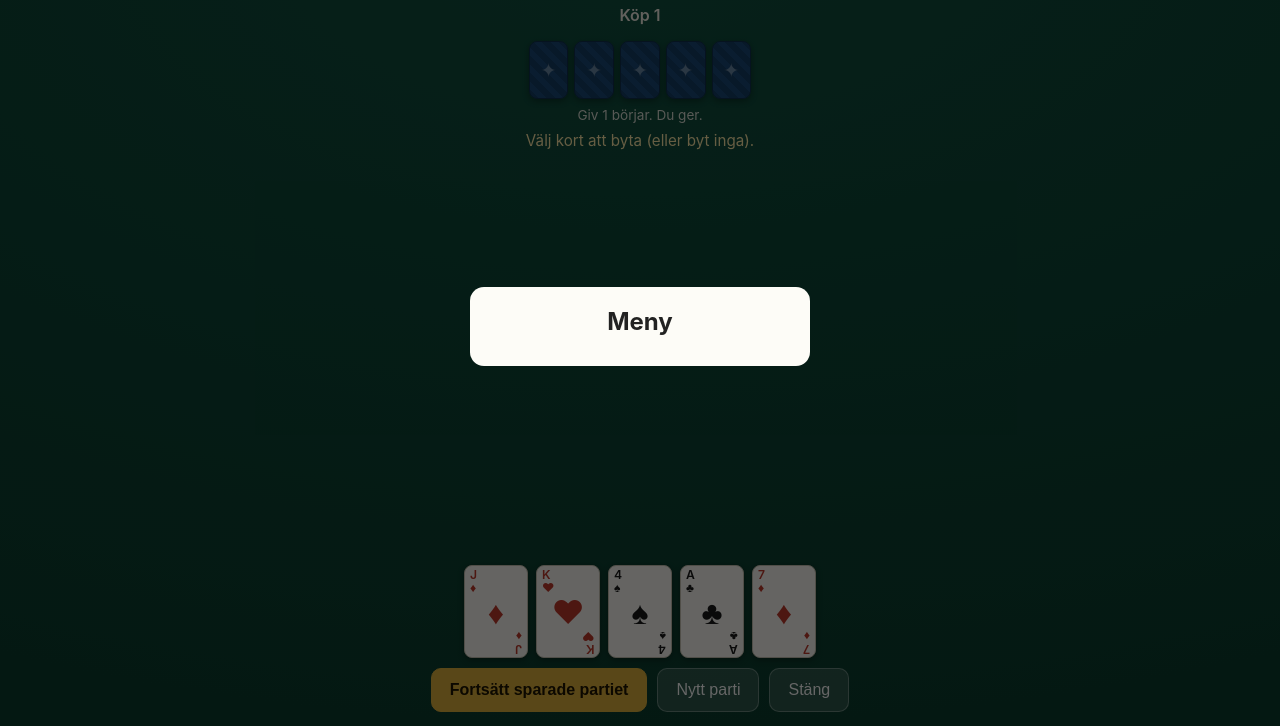
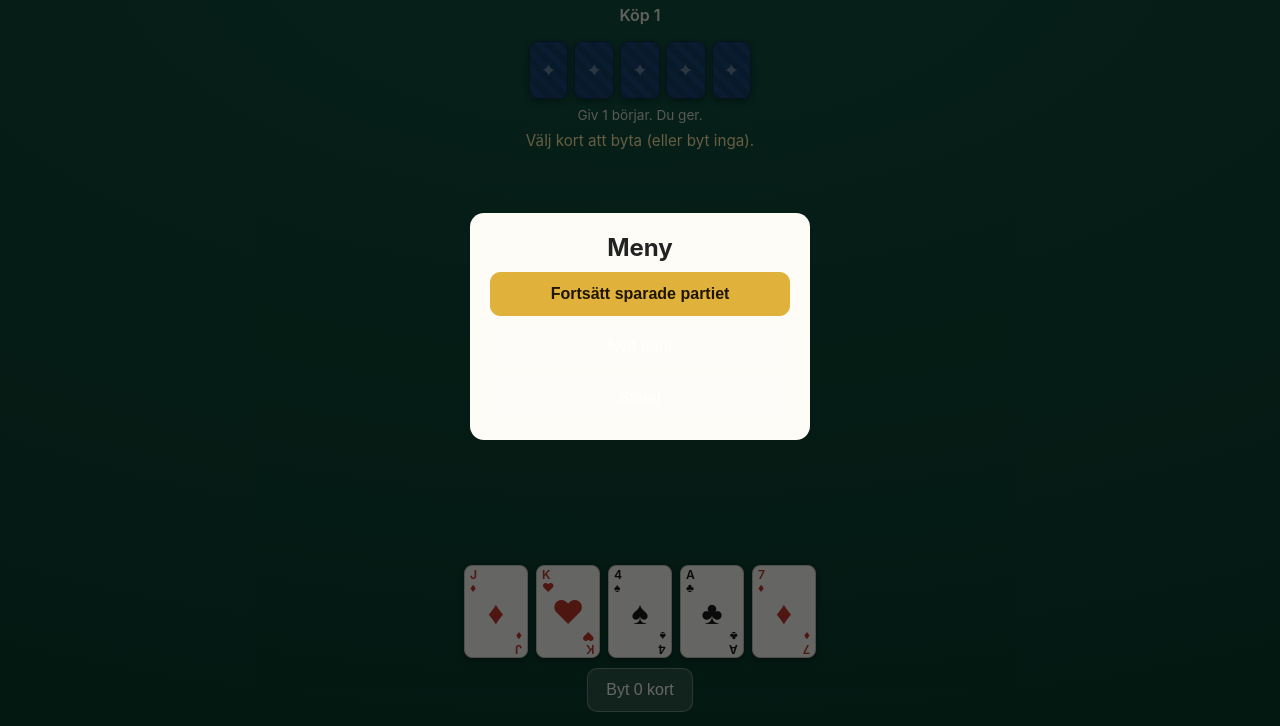
Before and after one commit to Skolmen/chicago, a website: page index.html in a window 1280 px wide. Both pictures are taken after a click on the button "Meny". Shown: the part 74-800 px from the top of the page. Drawn offline with Linux system fonts and the light colour scheme.

Commit message:
Overlay-knappar ritas inuti overlayet i stället för bakom det

```diff
--- a/css/style.css
+++ b/css/style.css
@@ -36,3 +36,5 @@ h1 { font-size:1.3rem; letter-spacing:.06em; }
 #overlayContent h2 { margin-bottom:10px; }
 .scoreline { display:flex; justify-content:space-between; padding:6px 4px; border-bottom:1px solid #eee; font-size:1rem; }
 .mini { font-size:.8rem; opacity:.75; margin-top:10px; display:flex; flex-direction:column; gap:2px; }
+
+#overlayContent .btn { display:block; width:100%; margin-top:8px; }
--- a/index.html
+++ b/index.html
@@ -5,7 +5,7 @@
 <meta name="viewport" content="width=device-width, initial-scale=1, viewport-fit=cover, user-scalable=no">
 <meta name="theme-color" content="#0b3d2e">
 <title>Chicago – kortspel online</title>
-<link rel="stylesheet" href="css/style.css?v=3">
+<link rel="stylesheet" href="css/style.css?v=4">
 </head>
 <body>
 <header>
@@ -32,6 +32,6 @@
   <div id="actions"></div>
 </section>
 <div id="overlay" class="hidden"><div id="overlayContent"></div></div>
-<script type="module" src="js/app.js?v=3"></script>
+<script type="module" src="js/app.js?v=4"></script>
 </body>
 </html>
--- a/js/app.js
+++ b/js/app.js
@@ -107,8 +107,7 @@ function render() {
       el.tableMsg.textContent = a.mustSuit == null ? 'Spel ut vilket kort som helst.' : `Följ ${['spader', 'hjärter', 'ruter', 'klöver'][a.mustSuit]} om du kan.`;
     }
   } else if (a && a.action === 'nextGiv') {
-    showOverlay(givSummary());
-    el.actions.appendChild(button('Nästa giv', 'primary', () => { hideOverlay(); game.nextGiv(); }));
+    showOverlay(givSummary(), [button('Nästa giv', 'primary', () => { hideOverlay(); game.nextGiv(); })]);
   } else {
     el.tableMsg.textContent = `${p[a?.player ?? BOT].name} tänker...`;
   }
@@ -120,7 +119,11 @@ function givSummary() {
   return `<h2>Giv ${game.giv} är klar</h2>${rows}<div class="mini">${tail}</div>`;
 }
 
-function showOverlay(html) { el.overlayContent.innerHTML = html; el.overlay.classList.remove('hidden'); }
+function showOverlay(html, buttons = []) {
+  el.overlayContent.innerHTML = html;
+  for (const b of buttons) el.overlayContent.appendChild(b);
+  el.overlay.classList.remove('hidden');
+}
 function hideOverlay() { el.overlay.classList.add('hidden'); }
 
 function showGameOver() {
@@ -128,9 +131,7 @@ function showGameOver() {
   showOverlay(`<h2>${youWon ? 'Du vann!' : `${game.winner.name} vann`}</h2>
     <div class="scoreline"><span>Du</span><strong>${game.players[HUMAN].points} p</strong></div>
     <div class="scoreline"><span>${BOT_NAME}</span><strong>${game.players[BOT].points} p</strong></div>
-    <p class="mini">Först till ${RULES.target} poäng när given är färdig.</p>`);
-  el.actions.innerHTML = '';
-  el.actions.appendChild(button('Nytt parti', 'primary', startGame));
+    <p class="mini">Först till ${RULES.target} poäng när given är färdig.</p>`, [button('Nytt parti', 'primary', startGame)]);
 }
 
 // Botens turer körs med liten fördröjning så det känns som ett spel.
@@ -184,15 +185,15 @@ function restoreGame() {
 // --- Meny ---
 function showMenu(title) {
   const hasSave = !!restoreGame();
-  showOverlay(`<h2>${title || 'Meny'}</h2>`);
-  el.actions.innerHTML = '';
-  if (hasSave) el.actions.appendChild(button('Fortsätt sparade partiet', 'primary', () => {
+  const btns = [];
+  if (hasSave) btns.push(button('Fortsätt sparade partiet', 'primary', () => {
     const g = restoreGame();
     if (g) { game = g; game.onEvent = handleEvent; }
     hideOverlay(); render(); maybeBot(); saveGame();
   }));
-  el.actions.appendChild(button('Nytt parti', hasSave ? '' : 'primary', () => { hideOverlay(); startGame(); }));
-  el.actions.appendChild(button('Stäng', '', () => { hideOverlay(); render(); }));
+  btns.push(button('Nytt parti', hasSave ? '' : 'primary', () => { hideOverlay(); startGame(); }));
+  btns.push(button('Stäng', '', () => { hideOverlay(); render(); }));
+  showOverlay(`<h2>${title || 'Meny'}</h2>`, btns);
 }
 
 // --- Vakt: om en händelse skulle gå förlorad körs datorns tur ändå ---
```
